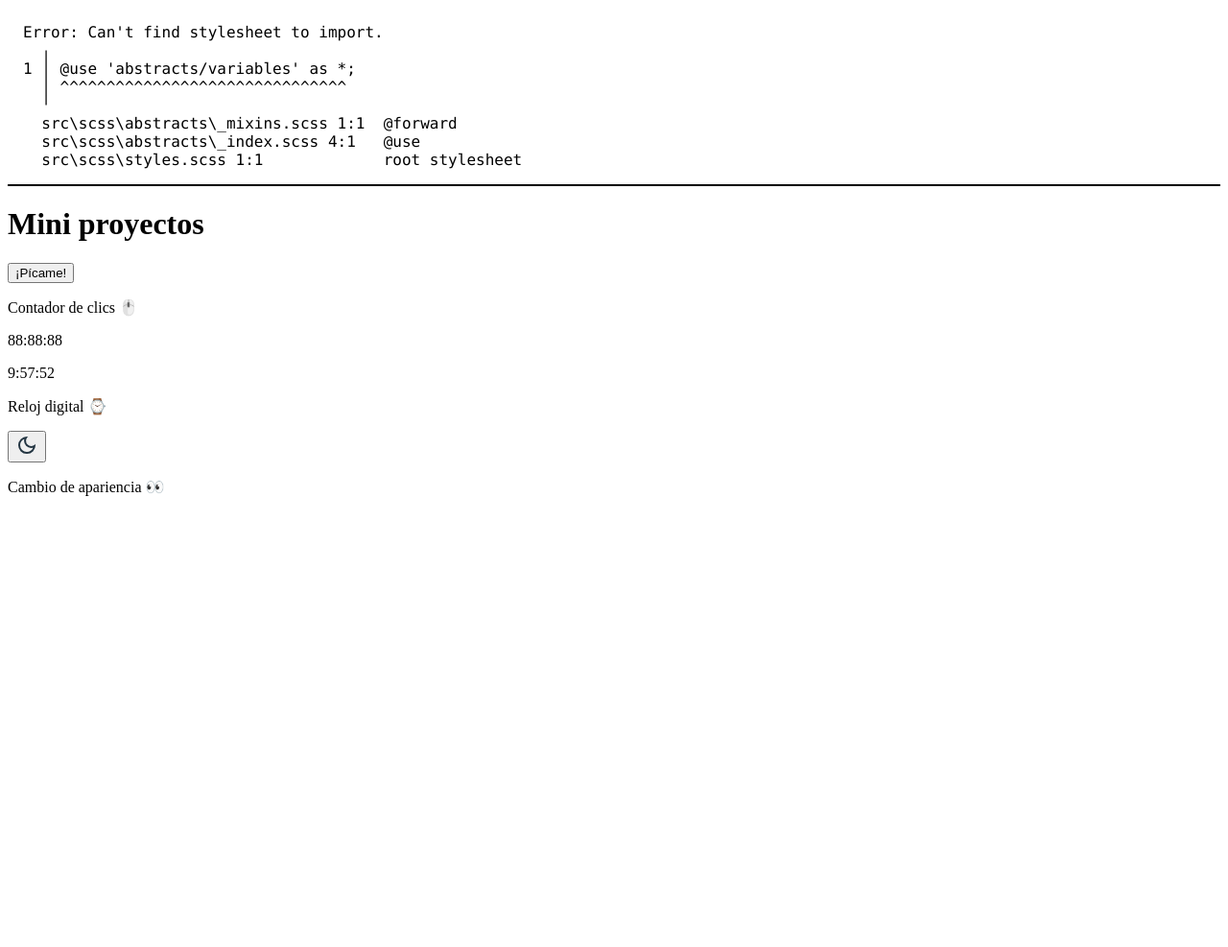
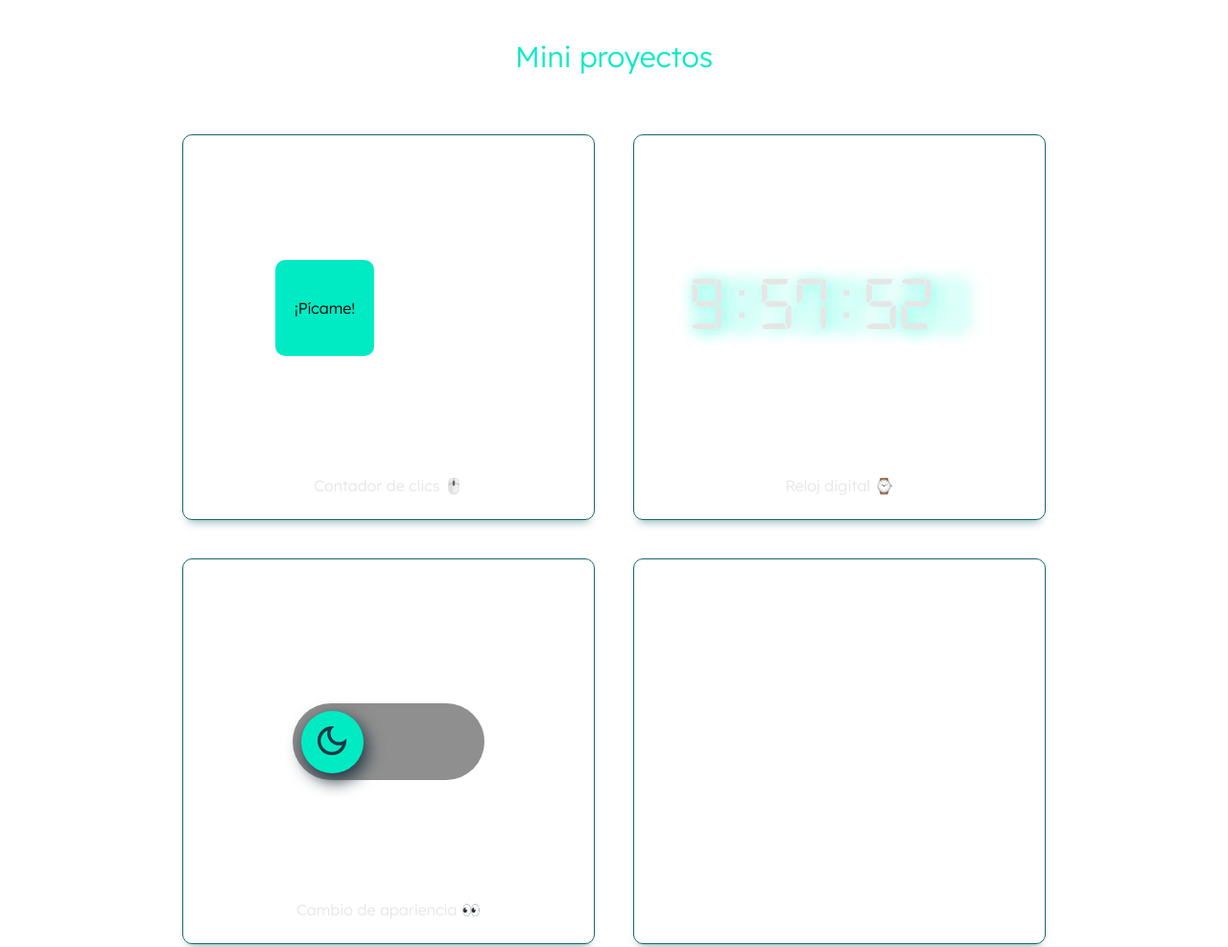
Before and after one commit to Nazaret20/minis, a plain HTML site: page index.html in a window 1280 px wide. Shown: the top 987 px of the page at 96% size. Before the commit the page ends 800 px from the top, so only its background shows below. Drawn offline with Linux system fonts and the light colour scheme.

Commit message:
añadir forward y use para linkear

```diff
--- a/src/scss/abstracts/_index.scss
+++ b/src/scss/abstracts/_index.scss
@@ -1,4 +1,2 @@
-@forward "dark";
-@forward "light";
 @forward "variables";
 @forward "mixins";
--- a/src/scss/abstracts/_mixins.scss
+++ b/src/scss/abstracts/_mixins.scss
@@ -1,10 +1,12 @@
-@use 'abstracts/variables' as *;
+@use './variables' as *;
+@use 'sass:map';
+
 
 @mixin tema($modo) {
-	$mapa-temas: map-get($temas, $modo);
+	$mapa-temas: map.get($temas, $modo);
 
-	background-color: map-get($mapa-temas, $modo, bg-color);
-	color: map-get($mapa-temas, $modo, text-color);
+	background-color: map.get($mapa-temas, $modo, bg-color);
+	color: map.get($mapa-temas, $modo, text-color);
 }
 
 @mixin flex-col {
@@ -15,16 +17,16 @@
 @mixin interior-card {
 	width: 85%;
 	height: 75%;
-	background-color: #ffffff0a;
+	background-color: $card-bg;
 	margin: 3rem auto 2.5rem;
 }
 
 @mixin exterior-card {
-	color: #ffffff;
-	border: 1px solid #17676d;
+	color: $text-color;
+	border: 1px solid $card-border;
 	border-radius: 1rem;
 	height: 40rem;
-	box-shadow: 0px 8px 10px -6px #17676d7e;
+	box-shadow: 0px 8px 10px -6px $card-shadow;
 }
 
 @mixin nombreCard {
@@ -75,22 +77,3 @@
 // 			}
 // 		}
 // 	}
-
-// 	.interior-card-div2 {
-// 		@include interior-card();
-// 		position: relative;
-
-// 		p {
-// 			font-size: 6rem;
-// 			font-family: $font-family;
-// 			position: absolute;
-// 			top: 35%;
-// 			left: 7%;
-// 		}
-
-// 		.reloj-opaco {
-// 			color: #ffffff42;
-// 			position: absolute;
-// 		}
-// 	}
-// }
--- a/src/scss/abstracts/_variables.scss
+++ b/src/scss/abstracts/_variables.scss
@@ -7,13 +7,17 @@ $primary-color: #00ebc4;
 $card-border: #17676d;
 $card-shadow: #17676d7e;
 $card-bg: #ffffff0a;
+$active-color: #ffffff;
+$opacidad-reloj: #ffffff1c;
+$brillo-reloj: #2cffdc7c;
+$deslizante-interior: #8f8f8f;
 /*-----------------------*/
 $card-border-light: #007067;
 $card-shadow-light: #007e771a;
 $card-bg-light: #b2dfdb;
 $text-color-light: #000000;
 $primary-color-light: #174f7c;
-$bg-body-light: #f0f0f0;
+$bg-body-light: #e7eaf1;
 
 $modo: "dark";
 $temas: (
--- a/src/scss/base/_typography.scss
+++ b/src/scss/base/_typography.scss
@@ -1,6 +1,6 @@
 @font-face {
 	font-family: "digital-7";
-	src: url("../font/digital-7(mono).ttf") format("truetype");
+	src: url("../../../font/digital-7\(mono\).ttf") format("truetype");
 }
 
 html {
--- a/src/scss/components/_botones.scss
+++ b/src/scss/components/_botones.scss
@@ -1,4 +1,4 @@
-@import 'variables.scss';
+@use '../abstracts/variables' as *;
 
 .boton-raton {
     background-color: $primary-color;
@@ -12,7 +12,7 @@
     transition: all 0.2s;
 
     &:active {
-        background-color: #ffffff;
+        background-color: $active-color;
     }
 }
 
@@ -25,7 +25,7 @@
     cursor: pointer;
     position: absolute;
     left: 0.9rem;
-    box-shadow: 3px 7px 17px 1px #0000007e;
+    box-shadow: 3px 7px 17px 1px $bg-body;
 
     img {
         width: 4rem;
--- a/src/scss/components/_nombreCards.scss
+++ b/src/scss/components/_nombreCards.scss
@@ -1,3 +1,6 @@
+@use "../abstracts/mixins" as *;
+
+
 .nombre-card {
 	@include nombreCard();
 }
--- a/src/scss/layout/_cards.scss
+++ b/src/scss/layout/_cards.scss
@@ -1,3 +1,6 @@
+@use "../abstracts/mixins" as *;
+@use "../abstracts/variables" as *;
+
 /*----------------DIV GENERAL------------------*/
 .div1,
 .div2,
@@ -7,8 +10,6 @@
 .div6 {
 	@include exterior-card();
 	@include flex-col();
-
-
 }
 
 /*----------------DIV1------------------*/
@@ -30,7 +31,7 @@
 	position: relative;
 
 	.reloj-opaco {
-		color: #ffffff1c;
+		color: $opacidad-reloj;
 		position: absolute;
 	}
 
@@ -40,10 +41,11 @@
 		position: absolute;
 		top: 35%;
 		left: 7%;
-		text-shadow: 2px 2px 15px #2cffdc7c;
+		text-shadow: 2px 2px 15px $brillo-reloj;
 		transition: opacity 0.3s ease-in-out;
 	}
 }
+
 /*------------------DIV3------------------*/
 
 .interior-card-div3 {
@@ -52,13 +54,11 @@
 	.container-boton-tema {
 		width: 20rem;
 		height: 8rem;
-		background-color: #8f8f8f;
+		background-color: $deslizante-interior;
 		margin: 12rem auto;
 		border-radius: 5rem;
 		display: flex;
 		align-items: center;
 		position: relative;
-
-
 	}
 }
--- a/src/scss/layout/_header.scss
+++ b/src/scss/layout/_header.scss
@@ -1,3 +1,5 @@
+@use "../abstracts/variables" as *;
+
 header {
 	height: 10rem;
 
```
Also changed, not shown: src/css/styles.css, src/scss/abstracts/_dark.scss (deleted), src/scss/abstracts/_light.scss (deleted), 1 other file.
